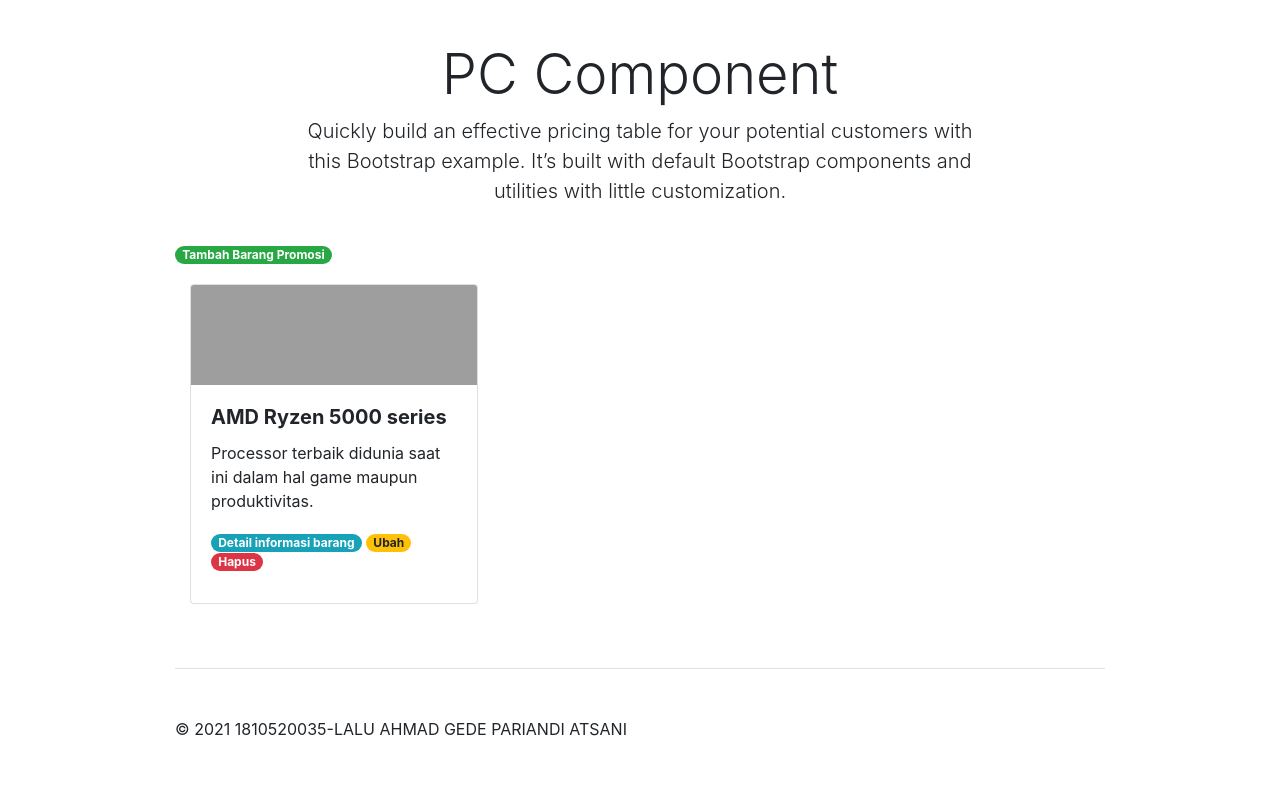
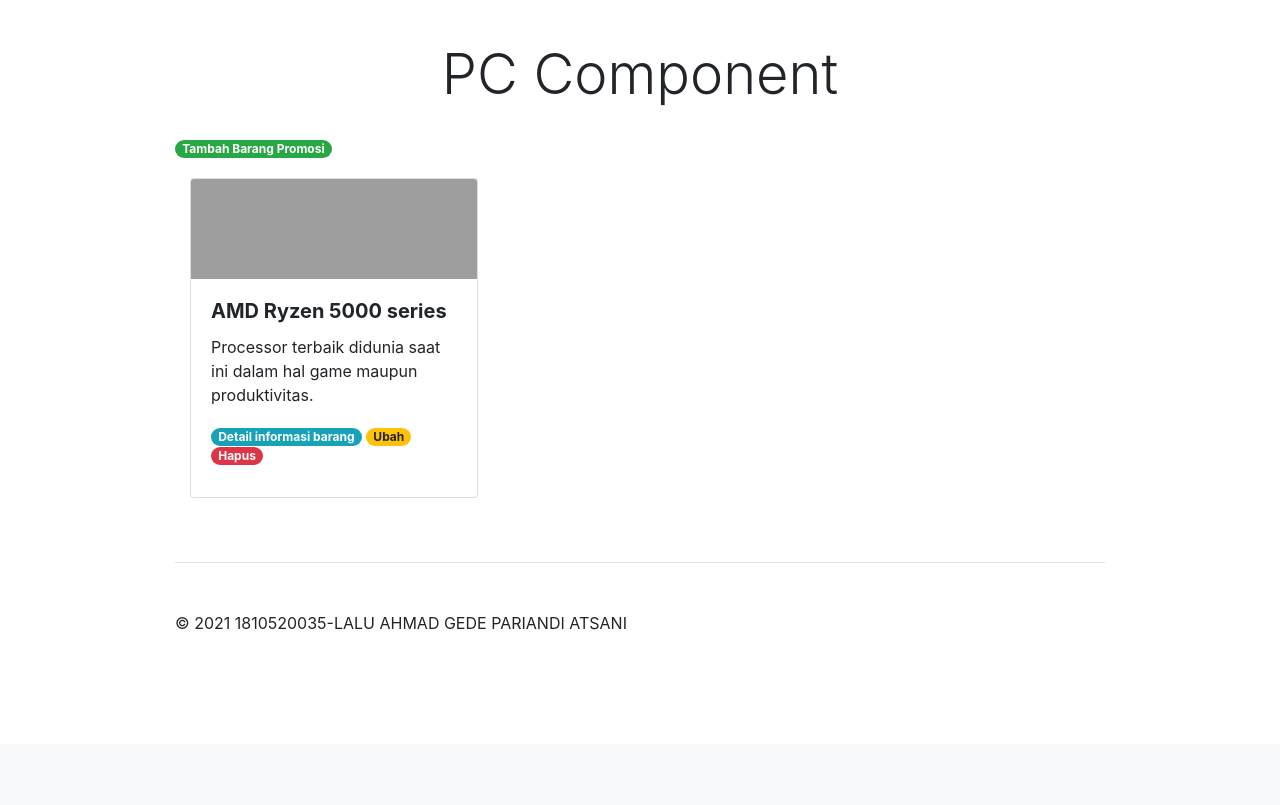
Before and after one commit to ryandiatsani/uas_web_2021, a PHP site: page /barang.php?id=1 in a window 1280 px wide. Shown: the part 56-861 px from the top of the page. After the commit the page ends 686 px from the top, so only its background shows below. Run offline with PHP 8.4, Linux system fonts and the light colour scheme; data comes from the database, SQL or seed files in the repository; grey boxes are pictures that could not be loaded.

Commit message:
Update barang.php

```diff
--- a/barang.php
+++ b/barang.php
@@ -68,7 +68,6 @@
 
 
     </h1>
-    <p class="lead">Quickly build an effective pricing table for your potential customers with this Bootstrap example. It’s built with default Bootstrap components and utilities with little customization.</p>
 
   </div>
 
```
